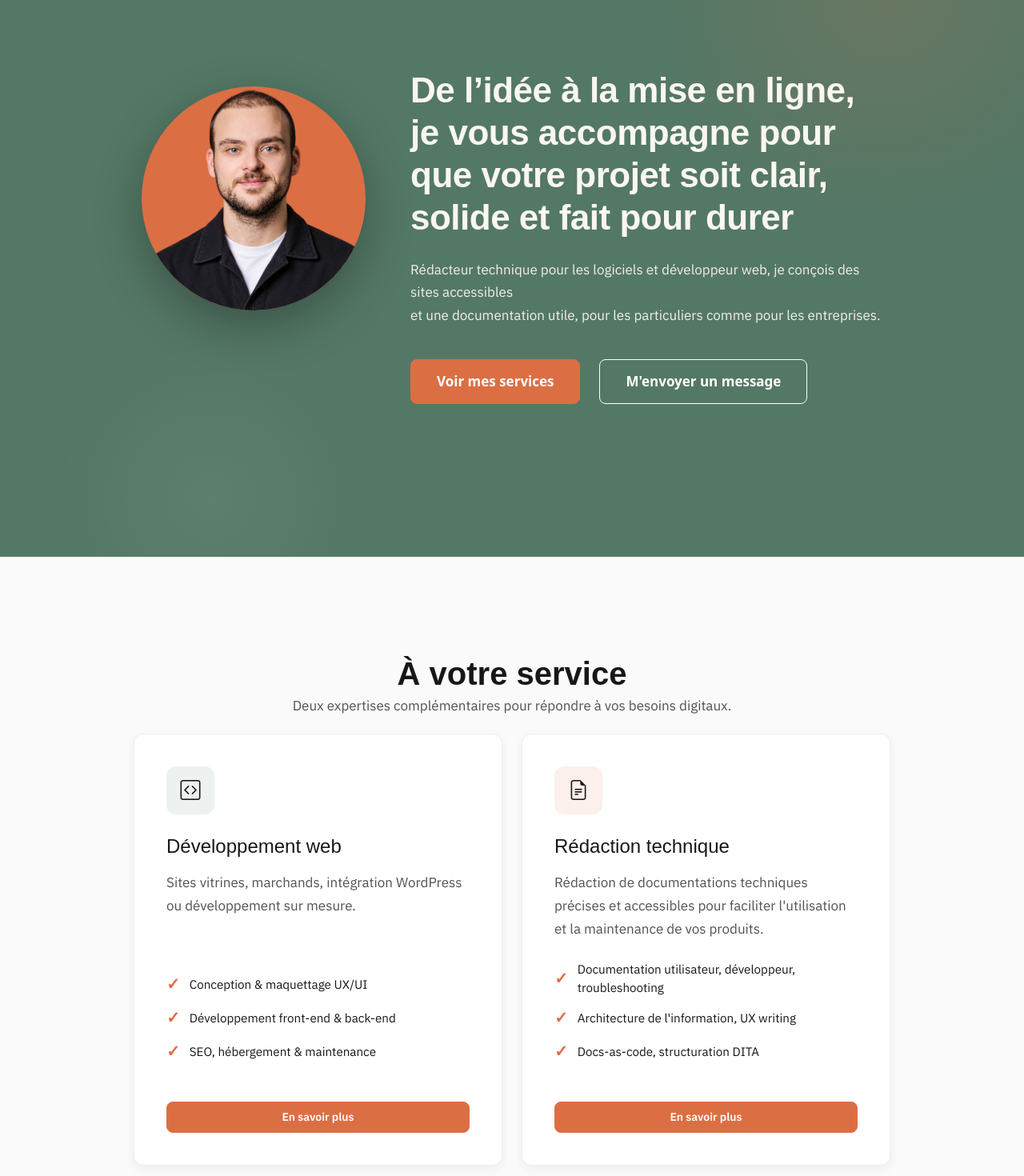
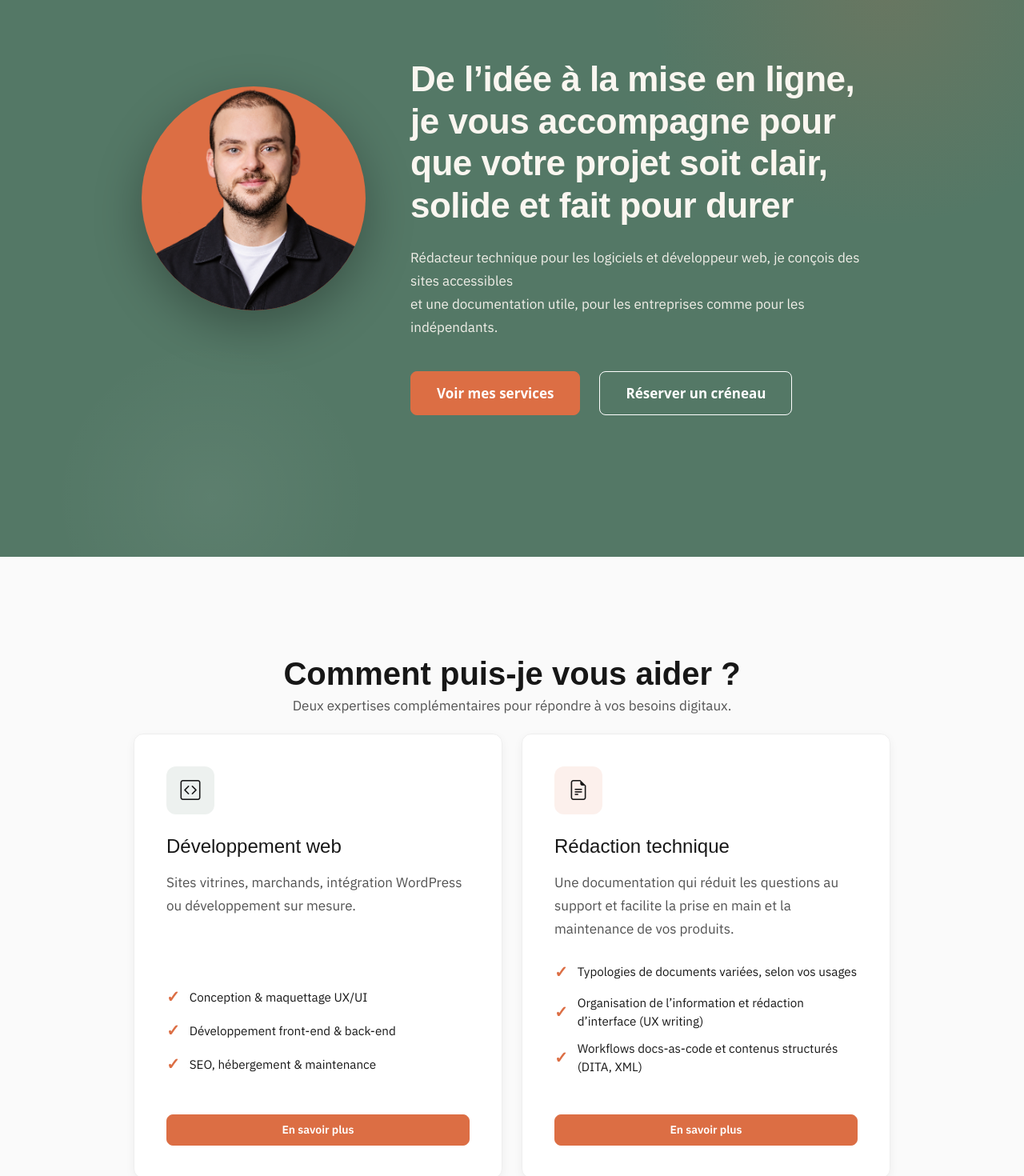
Before and after one commit to VictorDvs/Portfolio, a Vue app: page / in a window 1280 px wide. Shown: the part 144-1614 px from the top of the page at 80% size. Built offline with nearby package versions, Linux system fonts and the light colour scheme; a web font is replaced by a local one.

Commit message:
change texte

```diff
--- a/src/i18n/locales/fr/home.js
+++ b/src/i18n/locales/fr/home.js
@@ -2,12 +2,12 @@ export default {
     home: {
       hero: {
         title: "De l’idée à la mise en ligne, <br>je vous accompagne pour que votre projet soit clair, solide et fait pour durer",
-        subtitle: "Rédacteur technique pour les logiciels et développeur web, je conçois des sites accessibles <br>et une documentation utile, pour les particuliers comme pour les entreprises.",
+        subtitle: "Rédacteur technique pour les logiciels et développeur web, je conçois des sites accessibles <br>et une documentation utile, pour les entreprises comme pour les indépendants.",
         cta_primary: "Voir mes services",
-        cta_secondary: "M'envoyer un message",
+        cta_secondary: "Réserver un créneau",
       },
       services: {
-        title: "À votre service",
+        title: "Comment puis-je vous aider ?",
         "subtitle": "Deux expertises complémentaires pour répondre à vos besoins digitaux.",
         webdev: {
           title: "Développement web",
@@ -20,11 +20,11 @@ export default {
         },
         techwriting: {
           title: "Rédaction technique",
-          description: "Rédaction de documentations techniques précises et accessibles pour faciliter l'utilisation et la maintenance de vos produits.",
+          description: "Une documentation qui réduit les questions au support et facilite la prise en main et la maintenance de vos produits.",
           highlights: [
-            "Documentation utilisateur, développeur, troubleshooting",
-            "Architecture de l'information, UX writing",
-            "Docs-as-code, structuration DITA",
+            "Typologies de documents variées, selon vos usages",
+            "Organisation de l’information et rédaction d’interface (UX writing)",
+            "Workflows docs-as-code et contenus structurés (DITA, XML)",
           ],
         },
         cta: "En savoir plus",
```
